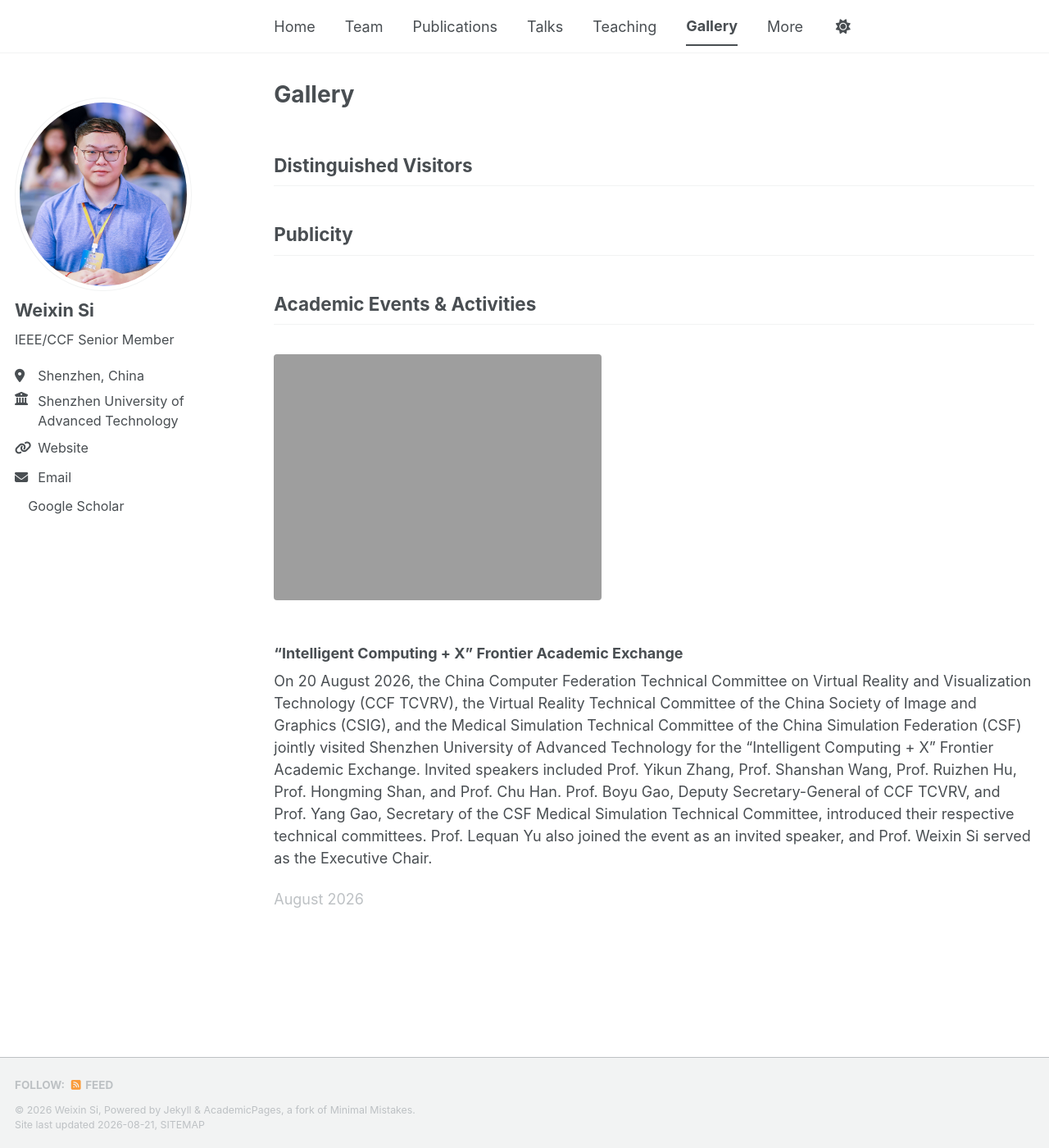
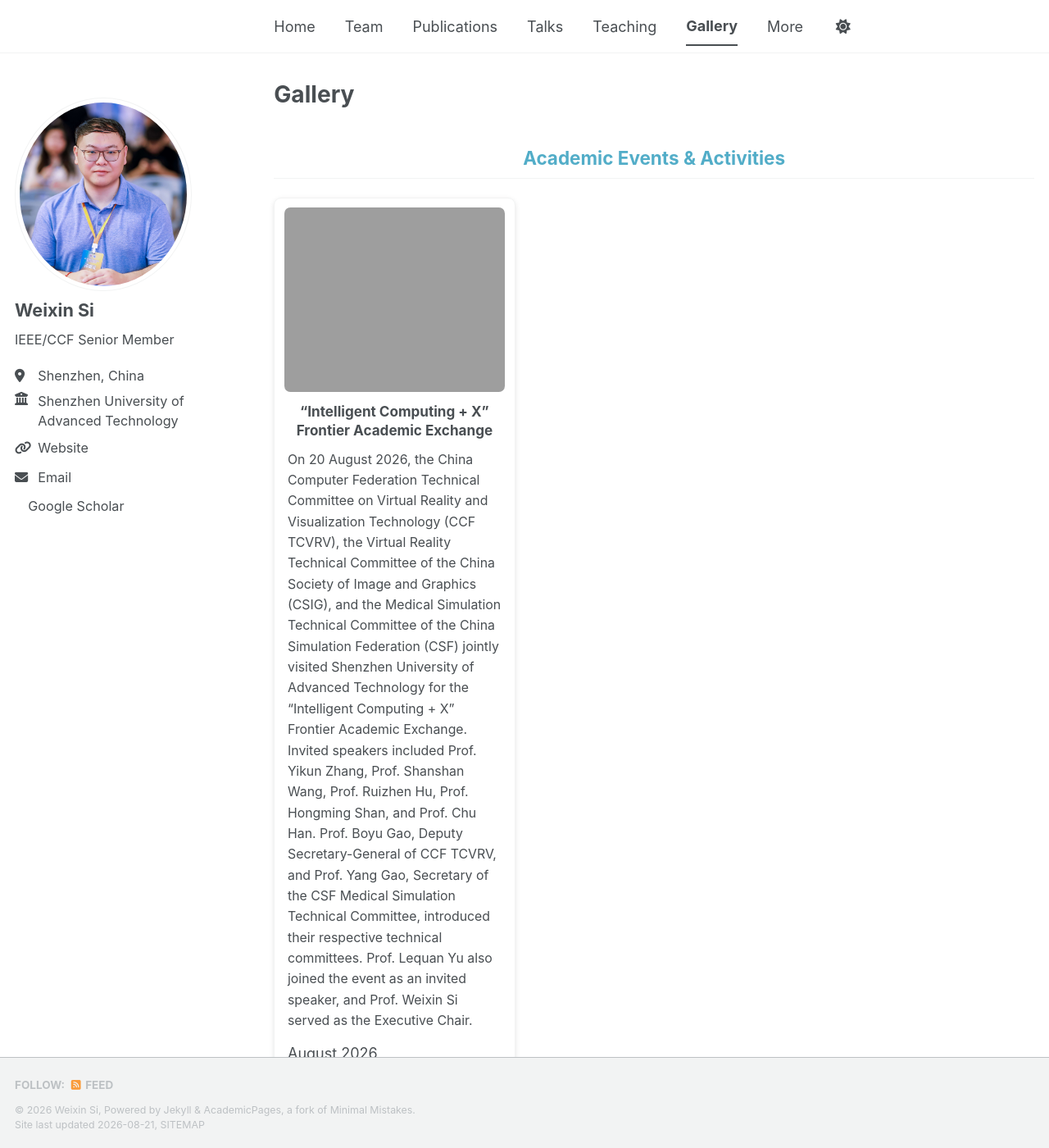
Before and after one commit to WeixinSi/weixinsi.github.io, a Jekyll site: the page built from _pages/gallery.md, in a window 1280 px wide and 1400 px high. Shown: the whole window at 82% size. Built offline with Jekyll 4.4.1, drawn with Linux system fonts in a browser that asks for light colours; a style sheet for code colours, icons or effects is not loaded.

Commit message:
Adopt responsive card layout for gallery

```diff
--- a/_includes/gallery-section.html
+++ b/_includes/gallery-section.html
@@ -1,18 +1,25 @@
 {% assign gallery_items = site.gallery | where: "category", include.category | sort: "date" | reverse %}
 {% if gallery_items.size > 0 %}
-  <section class="academic-gallery__section">
+  <section class="academic-gallery__group" aria-labelledby="gallery-{{ include.category }}">
+    <h2 id="gallery-{{ include.category }}" class="academic-gallery__heading">{{ include.title }}</h2>
+    <div class="academic-gallery__section">
       {% for item in gallery_items %}
         <article class="academic-gallery__item">
           {% if item.images and item.images.size > 0 %}
-          {% include gallery images=item.images %}
+            {% include gallery images=item.images class="academic-gallery__media" %}
           {% endif %}
-        <h3>{{ item.title }}</h3>
-        {% if item.description %}{{ item.description | markdownify }}{% endif %}
+          <div class="academic-gallery__body">
+            <h3 class="academic-gallery__title">{{ item.title }}</h3>
+            {% if item.description %}
+              <div class="academic-gallery__description">{{ item.description | markdownify }}</div>
+            {% endif %}
             <p class="academic-gallery__meta">
               {% if item.date %}{{ item.date | date: "%B %Y" }}{% endif %}
-          {% if item.source_url %} · <a href="{{ item.source_url }}">Source</a>{% endif %}
+              {% if item.source_url %} &middot; <a href="{{ item.source_url }}">Source</a>{% endif %}
             </p>
+          </div>
         </article>
       {% endfor %}
+    </div>
   </section>
 {% endif %}
--- a/_pages/gallery.md
+++ b/_pages/gallery.md
@@ -6,17 +6,11 @@ author_profile: true
 
 {% assign gallery_count = site.gallery | size %}
 
-## Distinguished Visitors
+{% include gallery-section.html category="visitors" title="Distinguished Visitors" %}
 
-{% include gallery-section.html category="visitors" %}
+{% include gallery-section.html category="publicity" title="Publicity" %}
 
-## Publicity
-
-{% include gallery-section.html category="publicity" %}
-
-## Academic Events & Activities
-
-{% include gallery-section.html category="activities" %}
+{% include gallery-section.html category="activities" title="Academic Events & Activities" %}
 
 {% if gallery_count == 0 %}
 <p class="gallery-empty">Selected photographs from academic events and activities will be added here.</p>
--- a/_sass/layout/_academic-profile.scss
+++ b/_sass/layout/_academic-profile.scss
@@ -12,19 +12,128 @@
   h3 { margin-top: 0; }
 }
 
-.academic-gallery__item {
-  margin: 1.25rem 0 2.25rem;
+.academic-gallery__group {
+  margin: 0 0 2.5rem;
 }
 
-.academic-gallery__item + .academic-gallery__item {
-  border-top: 1px solid var(--global-border-color);
-  padding-top: 1.25rem;
+.academic-gallery__heading {
+  margin: 2rem 0 1.25rem;
+  text-align: center;
+  color: var(--global-link-color);
 }
 
-.academic-gallery__meta,
+.academic-gallery__section {
+  display: grid;
+  grid-template-columns: repeat(3, minmax(0, 1fr));
+  gap: 1.25rem;
+  align-items: stretch;
+  margin: 0;
+}
+
+.academic-gallery__item {
+  display: flex;
+  flex-direction: column;
+  min-width: 0;
+  margin: 0;
+  padding: 0.625rem;
+  overflow: hidden;
+  border: 1px solid var(--global-border-color);
+  border-radius: 0.5rem;
+  background: var(--global-bg-color);
+  box-shadow: 0 2px 6px rgba(0, 0, 0, 0.1);
+}
+
+.academic-gallery__media {
+  display: flex;
+  flex-wrap: nowrap;
+  gap: 0;
+  margin: 0;
+  overflow-x: auto;
+  scroll-snap-type: x mandatory;
+  scrollbar-width: thin;
+}
+
+.academic-gallery__item .academic-gallery__media > a,
+.academic-gallery__item .academic-gallery__media > img {
+  display: block;
+  flex: 0 0 100%;
+  width: 100%;
+  scroll-snap-align: start;
+}
+
+.academic-gallery__media img {
+  display: block;
+  width: 100%;
+  height: 12.5rem;
+  margin: 0;
+  object-fit: cover;
+  border-radius: 0.4rem;
+}
+
+.academic-gallery__media a:hover img {
+  box-shadow: none;
+}
+
+.academic-gallery__body {
+  display: flex;
+  flex-direction: column;
+  flex: 1;
+  min-width: 0;
+  padding: 0.65rem 0.25rem 0.15rem;
+}
+
+.academic-gallery__title {
+  margin: 0 0 0.65rem;
+  font-size: 0.95em;
+  line-height: 1.35;
+  text-align: center;
+}
+
+.academic-gallery__description {
+  flex: 1;
+  color: var(--global-text-color);
+  line-height: 1.6;
+}
+
+.academic-gallery__description p {
+  margin-bottom: 0.75rem;
+  font-size: 0.88em;
+}
+
+.academic-gallery__meta {
+  margin-top: auto;
+  margin-bottom: 0 !important;
+  color: var(--global-fig-caption-color);
+  font-size: 0.82em;
+}
+
 .gallery-empty {
   color: var(--global-text-color-light);
   font-size: 0.9em;
+}
+
+@media (max-width: 1024px) {
+  .academic-gallery__section {
+    grid-template-columns: repeat(2, minmax(0, 1fr));
+  }
+}
+
+@media (max-width: 768px) {
+  .academic-gallery__section {
+    grid-template-columns: minmax(0, 1fr);
+    justify-items: center;
+  }
+
+  .academic-gallery__item {
+    width: 90%;
+    max-width: 21.875rem;
+  }
+}
+
+@media (max-width: 480px) {
+  .academic-gallery__item {
+    width: 95%;
+  }
 }
 
 .recruitment-note {
```
Also changed, not shown: 1 other file. Lines whose indentation alone changed are shown as unchanged.
